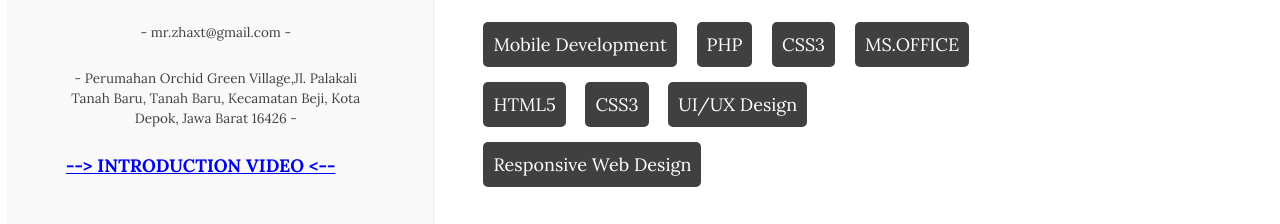
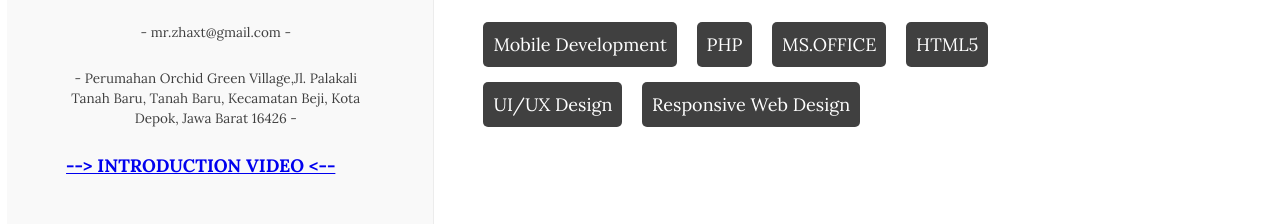
Before and after one commit to iqbllnotfound/CV_IQBAL, a plain HTML site: page index.html in a window 1280 px wide. Shown: the part 510-734 px from the top of the page. Drawn offline with nearby package versions, Linux system fonts and the light colour scheme; a web font is replaced by a local one.

Commit message:
ubah dikit

```diff
--- a/index.html
+++ b/index.html
@@ -45,10 +45,8 @@
         <ul class="skill-set">
           <li>Mobile Development</li>
           <li>PHP</li>
-          <li>CSS3</li>
           <li>MS.OFFICE</li>
           <li>HTML5</li>
-          <li>CSS3</li>
           <li>UI/UX Design</li>
           <li>Responsive Web Design</li>
         </ul>
```
